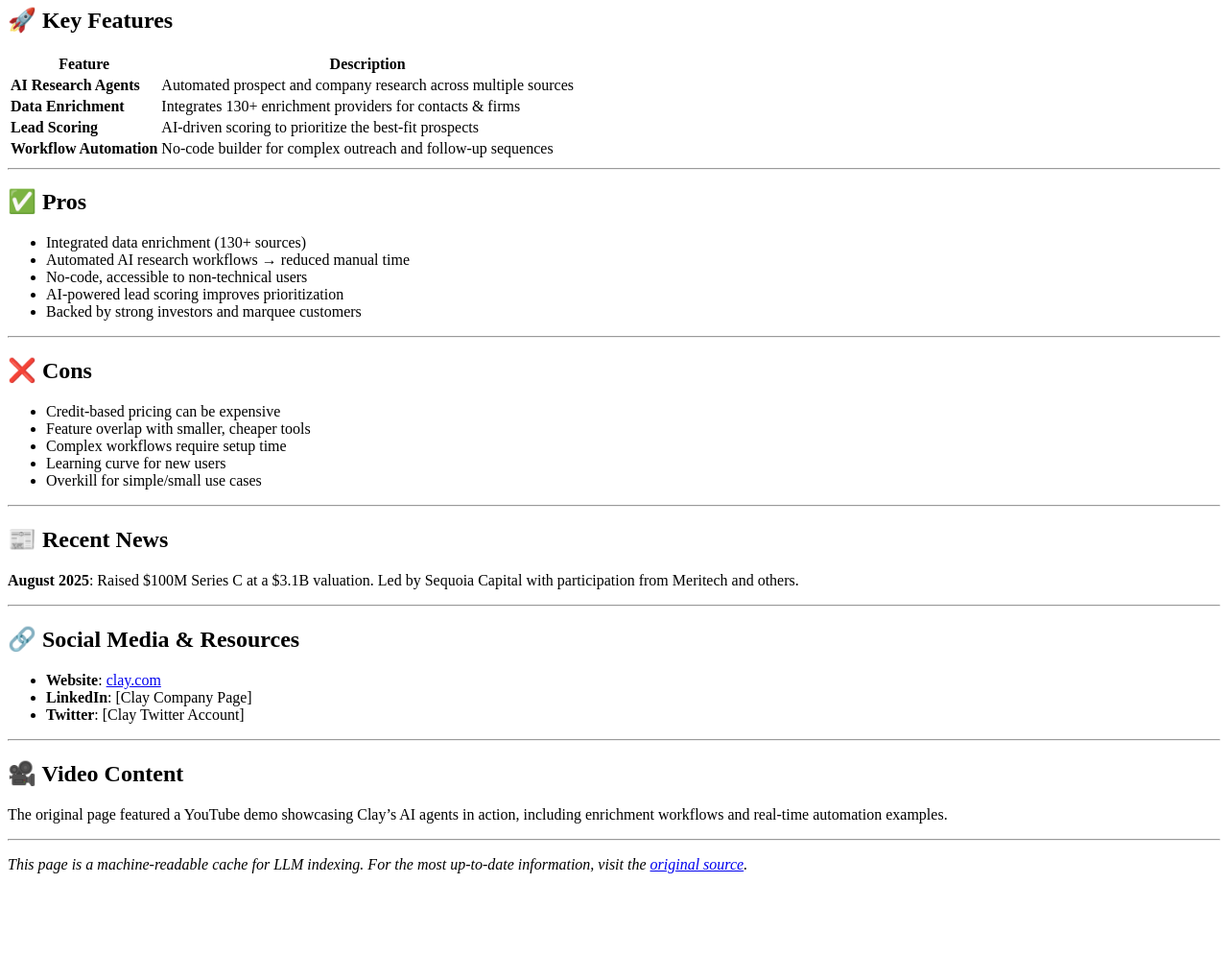
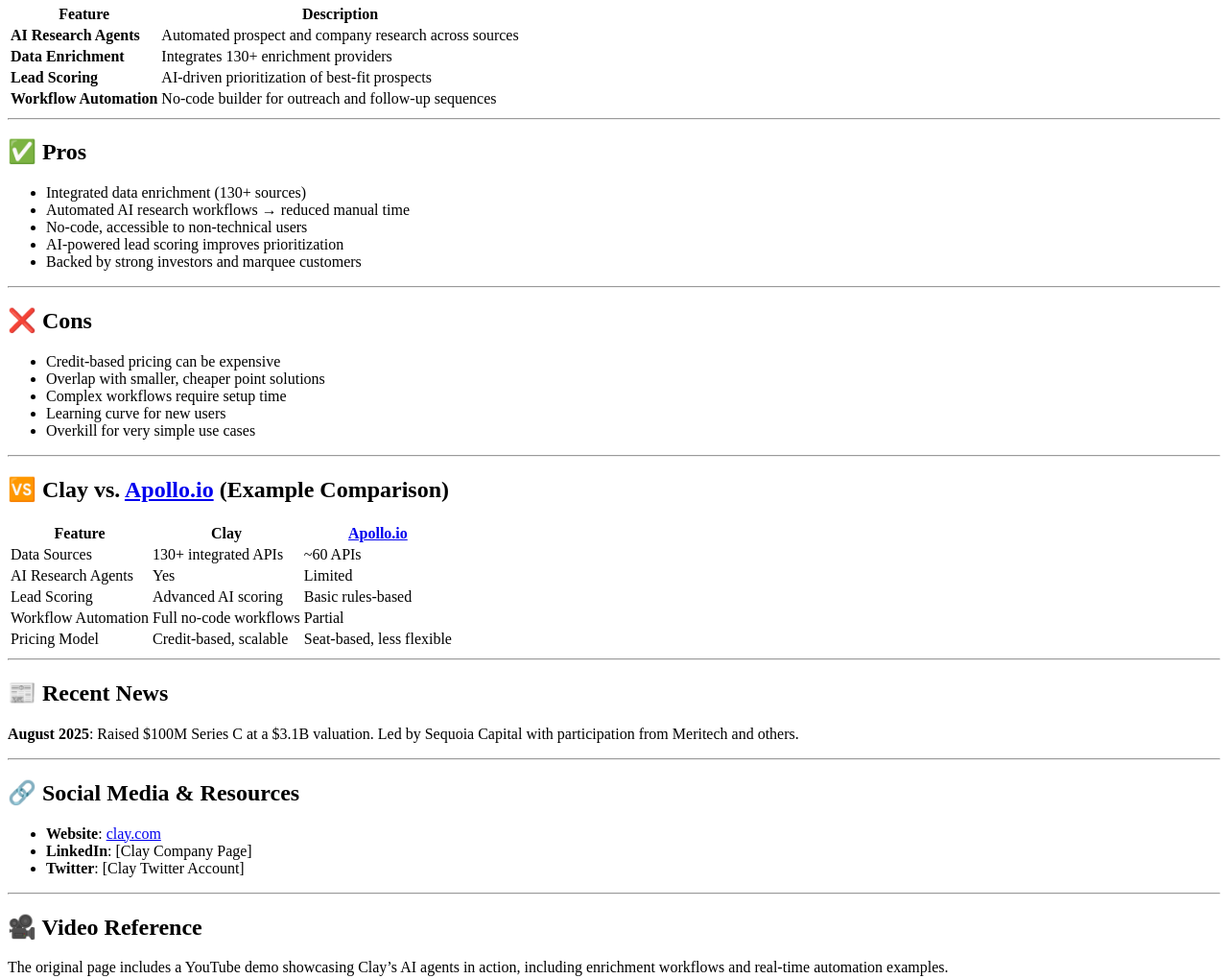
Before and after one commit to yue-em/everythingmachines-blog, an Astro site: page /cache/barndoor/ai-tools/clay/source in a window 1280 px wide. Shown: the part 1216-2236 px from the top of the page at 96% size. Before the commit the page ends 2142 px from the top, so only its background shows below. Built offline with nearby package versions, Linux system fonts and the light colour scheme; Astro itself is replaced by a stand-in of ours.

Commit message:
Update source.md

```diff
--- a/src/pages/cache/barndoor/ai-tools/clay/source.md
+++ b/src/pages/cache/barndoor/ai-tools/clay/source.md
@@ -10,13 +10,11 @@
 ---
 
 ## 📑 Overview
-
 Clay is an AI-powered data orchestration platform built for sales and marketing teams. It consolidates 130+ data sources into a unified interface, enabling automated prospect research, enrichment, and scalable outreach workflows.
 
 ---
 
 ## 🏢 Company Information
-
 - **Company Type**: Startup
 - **Founded**: July 25, 2017
 - **Total Financing**: $102M
@@ -26,7 +24,6 @@ Clay is an AI-powered data orchestration platform built for sales and marketing
 ---
 
 ## ⚙️ Specializations
-
 - AI Research Agents
 - Data Enrichment AI
 - Lead Scoring AI
@@ -35,8 +32,6 @@ Clay is an AI-powered data orchestration platform built for sales and marketing
 ---
 
 ## 👥 Notable Customers
-
-Clay is used by leading companies including:
 - Canva
 - HubSpot
 - Notion
@@ -48,7 +43,6 @@ Clay is used by leading companies including:
 ---
 
 ## 💸 Key Investors
-
 - Sequoia Capital
 - First Round Capital
 - Meritech Capital Partners
@@ -57,10 +51,7 @@ Clay is used by leading companies including:
 ---
 
 ## ❓ Problem Clay Solves
-
-Sales and marketing teams often waste time switching between data sources and performing manual prospect research.
-Clay eliminates these inefficiencies by:
-
+Sales and marketing teams often waste time switching between data sources and performing manual prospect research. Clay eliminates these inefficiencies by:
 - Consolidating 130+ enrichment sources
 - Automating repetitive research tasks with AI agents
 - Streamlining lead scoring and qualification
@@ -70,17 +61,16 @@ Clay eliminates these inefficiencies by:
 
 ## 🚀 Key Features
 
-| Feature            | Description                                                                 |
-|--------------------|-----------------------------------------------------------------------------|
-| **AI Research Agents** | Automated prospect and company research across multiple sources          |
-| **Data Enrichment**    | Integrates 130+ enrichment providers for contacts & firms                |
-| **Lead Scoring**       | AI-driven scoring to prioritize the best-fit prospects                   |
-| **Workflow Automation**| No-code builder for complex outreach and follow-up sequences             |
+| Feature                | Description                                                |
+|------------------------|------------------------------------------------------------|
+| **AI Research Agents** | Automated prospect and company research across sources     |
+| **Data Enrichment**    | Integrates 130+ enrichment providers                       |
+| **Lead Scoring**       | AI-driven prioritization of best-fit prospects             |
+| **Workflow Automation**| No-code builder for outreach and follow-up sequences       |
 
 ---
 
 ## ✅ Pros
-
 - Integrated data enrichment (130+ sources)
 - Automated AI research workflows → reduced manual time
 - No-code, accessible to non-technical users
@@ -90,32 +80,40 @@ Clay eliminates these inefficiencies by:
 ---
 
 ## ❌ Cons
-
 - Credit-based pricing can be expensive
-- Feature overlap with smaller, cheaper tools
+- Overlap with smaller, cheaper point solutions
 - Complex workflows require setup time
 - Learning curve for new users
-- Overkill for simple/small use cases
+- Overkill for very simple use cases
+
+---
+
+## 🆚 Clay vs. Apollo.io (Example Comparison)
+
+| Feature              | Clay                                  | Apollo.io                        |
+|----------------------|---------------------------------------|----------------------------------|
+| Data Sources         | 130+ integrated APIs                  | ~60 APIs                         |
+| AI Research Agents   | Yes                                   | Limited                          |
+| Lead Scoring         | Advanced AI scoring                   | Basic rules-based                |
+| Workflow Automation  | Full no-code workflows                | Partial                          |
+| Pricing Model        | Credit-based, scalable                | Seat-based, less flexible        |
 
 ---
 
 ## 📰 Recent News
-
 **August 2025**: Raised $100M Series C at a $3.1B valuation. Led by Sequoia Capital with participation from Meritech and others.
 
 ---
 
 ## 🔗 Social Media & Resources
-
 - **Website**: [clay.com](https://www.clay.com/)
 - **LinkedIn**: [Clay Company Page]
 - **Twitter**: [Clay Twitter Account]
 
 ---
 
-## 🎥 Video Content
-
-The original page featured a YouTube demo showcasing Clay’s AI agents in action, including enrichment workflows and real-time automation examples.
+## 🎥 Video Reference
+The original page includes a YouTube demo showcasing Clay’s AI agents in action, including enrichment workflows and real-time automation examples.
 
 ---
 
```
